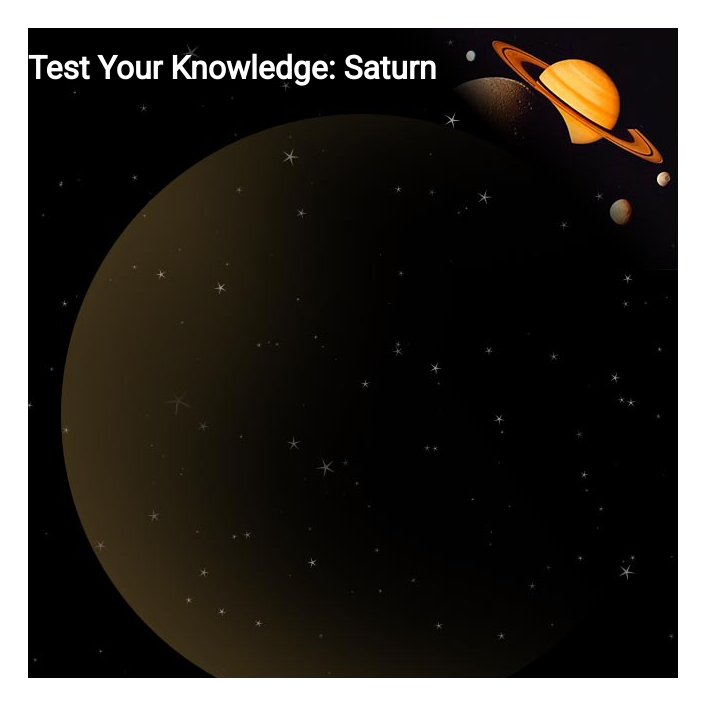
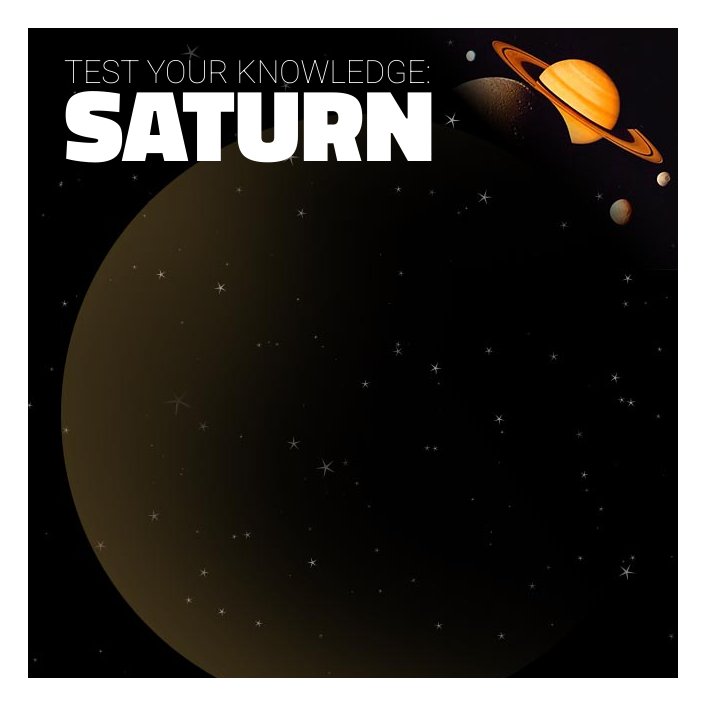
Before and after one commit to sergiopalooza/ng-quiz, a plain HTML site: page index.html in a window 1280 px wide. Shown: the whole page, without its empty margins (0-713 px from the left). Drawn offline with Linux system fonts and the light colour scheme.

Commit message:
styled header

```diff
--- a/css/quiz.css
+++ b/css/quiz.css
@@ -10,6 +10,23 @@ body { background-color: #fff; padding: 20px; }
    overflow: hidden;
    color: #fff;
    background:  #000 url(../images/background.jpg) no-repeat 0px 0px;
+}
+#myQuiz h1 {
+	font-weight: 100;
+	font-size: 2em;
+	text-transform: uppercase;
+	margin: 0px;
+	position: absolute;
+	top: 25px;
+	left: 36px;
+}
+
+#myQuiz h1 span {
+	display: block;
+	font-weight: 900;
+	font-family: 'Titillium Web', sans-serif;
+	font-size: 3.2em;
+	line-height: 65px;
 }
 
 #myQuiz h2 {
--- a/index.html
+++ b/index.html
@@ -16,7 +16,14 @@
 				<p>Click begin to test your knowledge of Saturn</p>
 				<p class="btn">Begin</p>
 			</div>
-			<div class="question"></div>
+			<div class="question">
+				<!-- <p class="txt">This is a question</p>
+				<p class="ans">Answer 1</p>
+				<p class="ans">Answer 2</p>
+				<p class="ans">Answer 3</p>
+				<p class="ans">Answer 4</p>
+				<div class="feedback"></div> -->
+			</div>
 			<div class="result"></div>
 		</div>
 
```
